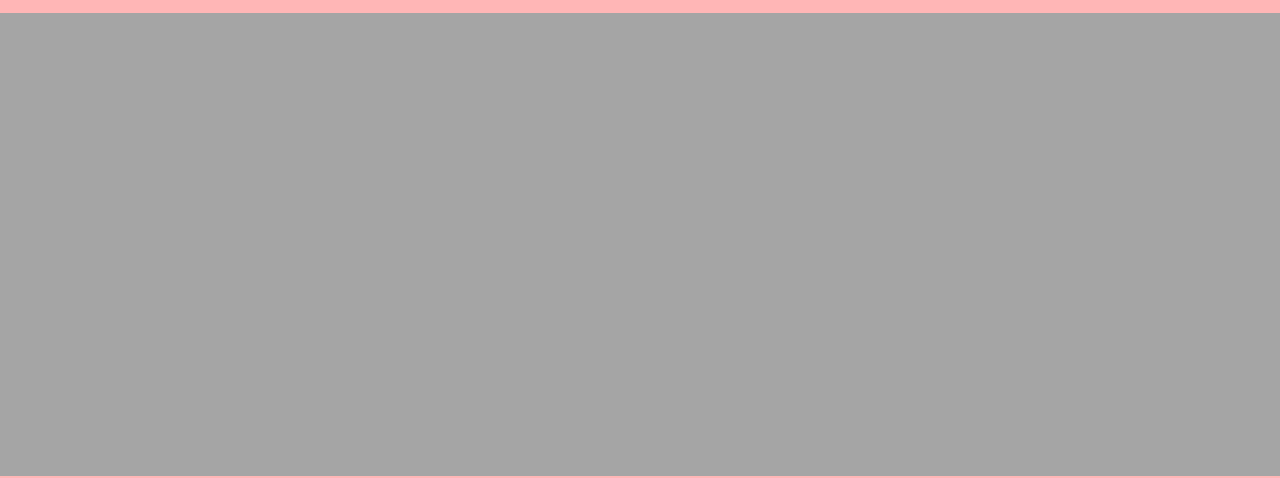
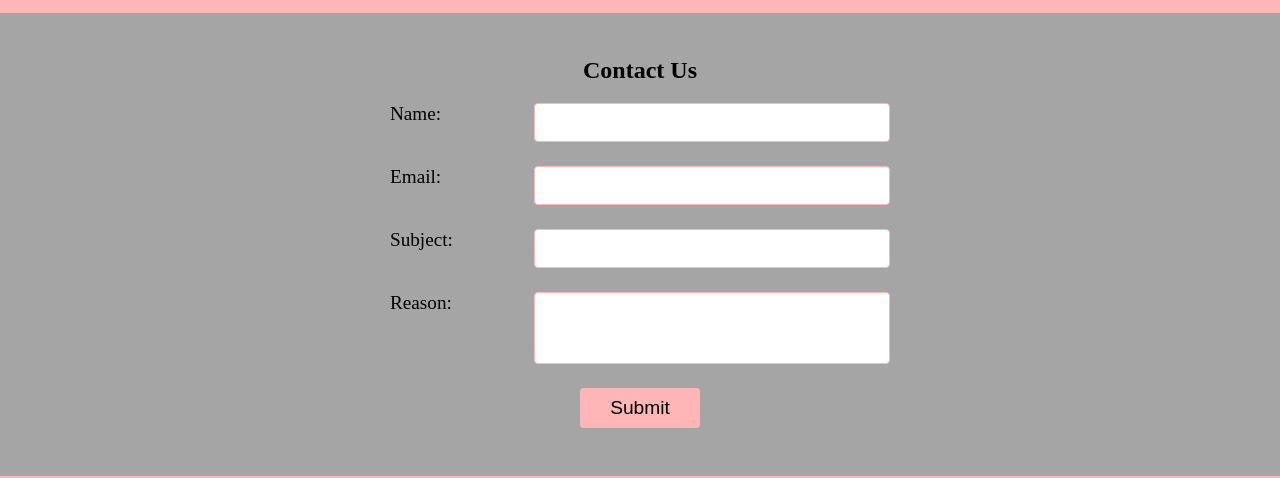
Before and after one commit to WillemGibson/Company-Portoflio, a plain HTML site: page pages/contact.html in a window 1280 px wide. Shown: the part 167-645 px from the top of the page. Drawn offline with Linux system fonts and the light colour scheme.

Commit message:
Adding to contact.scss

```diff
--- a/pages/contact.html
+++ b/pages/contact.html
@@ -33,7 +33,30 @@
             <a href="contact.html">Contact</a>
         </nav>
     </header>
-    <main></main>
+    <main>
+        <h2>Contact Us</h2>
+        <form>
+            <div class="form-elements">
+                <label>Name: </label>
+                <input class="form-input">
+            </div>
+            <div class="form-elements">
+                <label>Email: </label>
+                <input class="form-input">
+            </div>
+            <div class="form-elements">
+                <label>Subject: </label>
+                <input class="form-input">
+            </div>
+            <div class="form-elements">
+                <label>Reason: </label>
+                <textarea class="form-input" rows="3" id="form-textarea"></textarea>
+            </div>
+            <div class="btn-div">
+                <button id="submit">Submit</button>
+            </div>
+        </form>
+    </main>
     <footer>
         <div class="social-media">
             <a href="https://www.facebook.com/" target="_blank">
--- a/styles/pages/contact.scss
+++ b/styles/pages/contact.scss
@@ -1 +1,70 @@
 @import "../../index.scss";
+
+main {
+    display: flex;
+    flex-direction: column;
+    align-items: center;
+    margin-bottom: 24px;
+
+    form {
+
+        .form-elements {
+            display: flex;
+            flex-direction: column;
+            margin-bottom: 24px;
+
+            label {
+                font-size: 1.2rem;
+            }
+
+            .form-input {
+                border: 1px solid $primary-color;
+                border-radius: 4px;
+                outline: none;
+                font-size: 1.2rem;
+
+                &#form-textarea {
+                    resize: none;
+                }
+
+                &:not(#form-textarea) {
+                    height: 35px;
+                }
+
+                &:focus {
+                    box-shadow: 0 0 10px 3px $primary-color;
+                }
+            }
+        }
+
+        .btn-div {
+            text-align: center;
+
+            #submit {
+                height: 40px;
+                background-color: $primary-color;
+                border: none;
+                min-width: 120px;
+                font-size: 1.2rem;
+                border-radius: 4px;
+            }
+        }
+    }
+}
+
+@media screen and (min-width: $medium) {
+    main {
+        form {
+            width: 500px;
+
+            .form-elements {
+                flex-direction: row;
+                justify-content: space-between;
+
+                .form-input {
+                    width: 70%;
+                }
+            }
+        }
+    }
+}
```
Also changed, not shown: styles/pages/contact.css.
